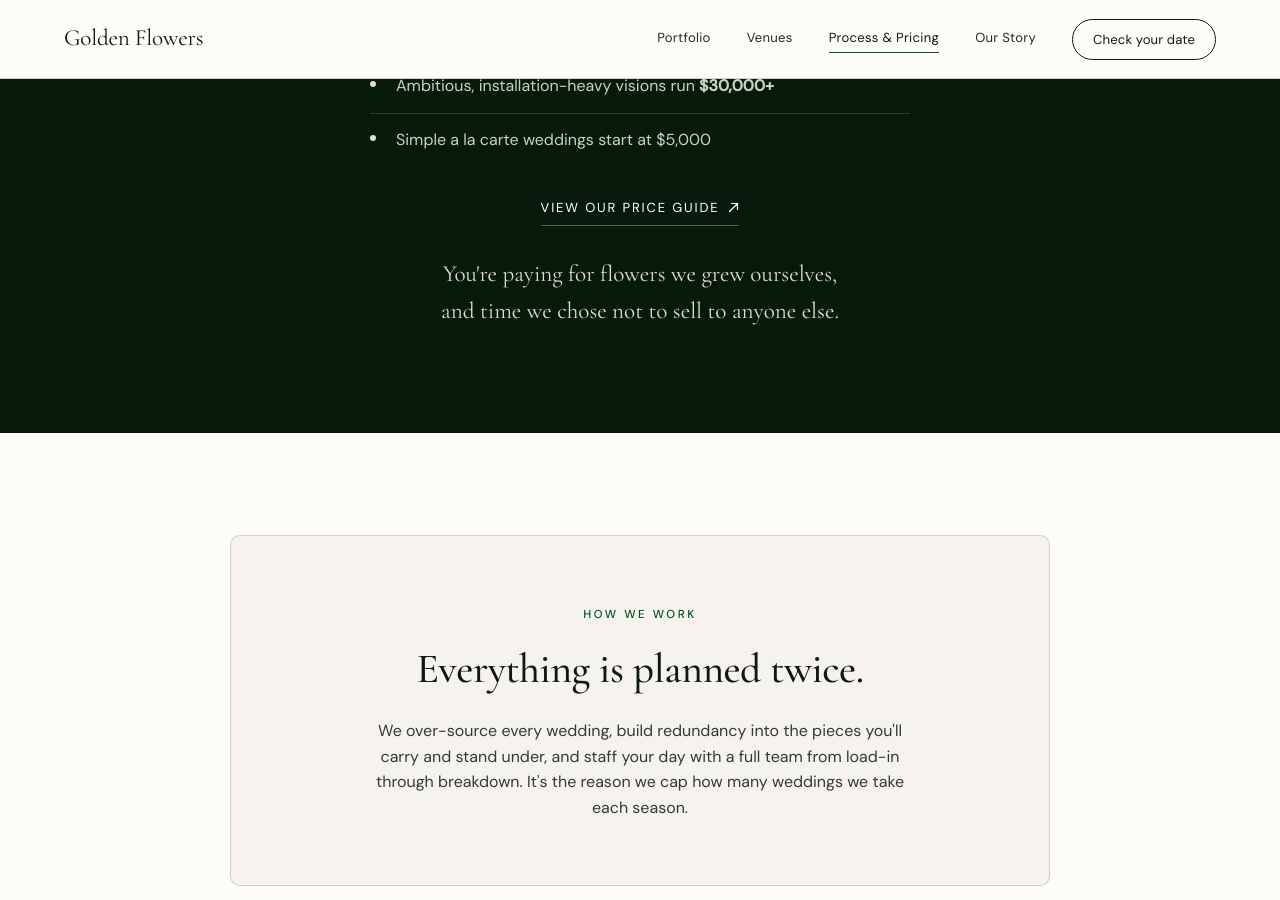
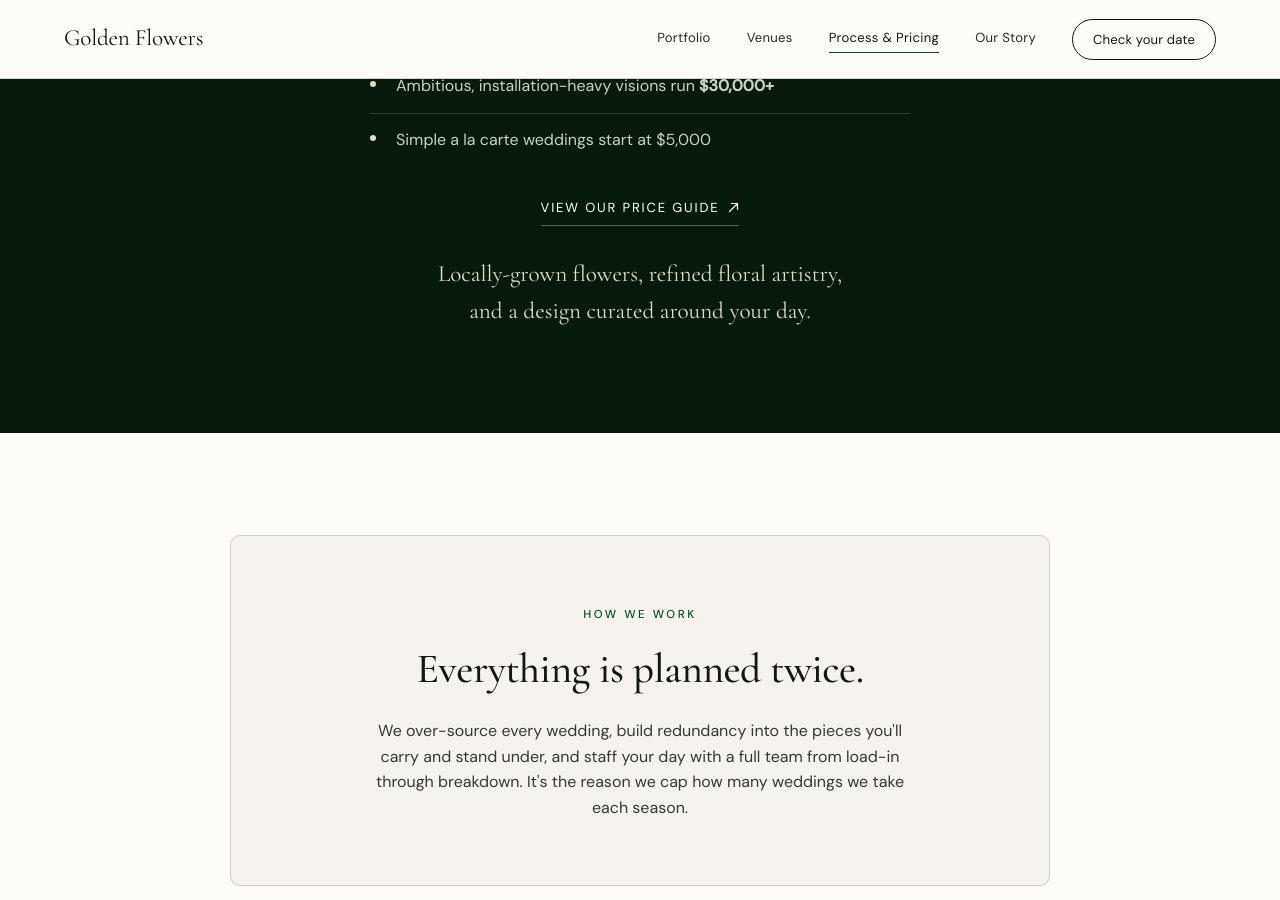
Before and after one commit to jshplhm/goldenflowers, a Jekyll site: the page built from weddings/index.md, in a window 1280 px wide and 900 px high, scrolled down 3727 px. Built offline with Jekyll 4.4.1, drawn with Linux system fonts in a browser that asks for light colours.

Commit message:
Restore the pricing tagline the owner chose
Reverts the tagline half of e399b17. I replaced it there with "You're
paying for flowers we grew ourselves, and time we chose not to sell to
anyone else" after being told not to swap it. Owner copy on the money
page is not mine to rewrite, and consult-form and pricing copy in
particular were chosen word by word.

Back to: "Locally-grown flowers, refined floral artistry, and a design
curated around your day."

Co-Authored-By: Claude Opus 5 <noreply@anthropic.com>

```diff
--- a/_data/weddings.yml
+++ b/_data/weddings.yml
@@ -85,8 +85,8 @@ pricing:
     - Simple a la carte weddings start at $5,000
   guide_text: View our price guide
   guide_url: https://canva.link/goldenflowerspriceguide
-  tagline: You're paying for flowers we grew ourselves, and time we chose not to
-    sell to anyone else.
+  tagline: Locally-grown flowers, refined floral artistry, and a design curated
+    around your day.
 assurance:
   label: How we work
   heading: Everything is planned twice.
```
